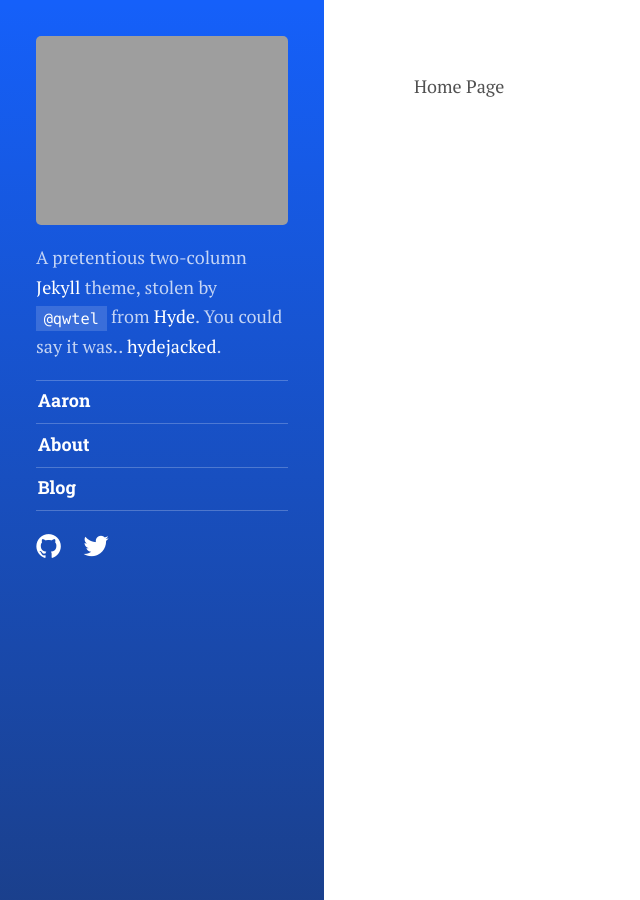
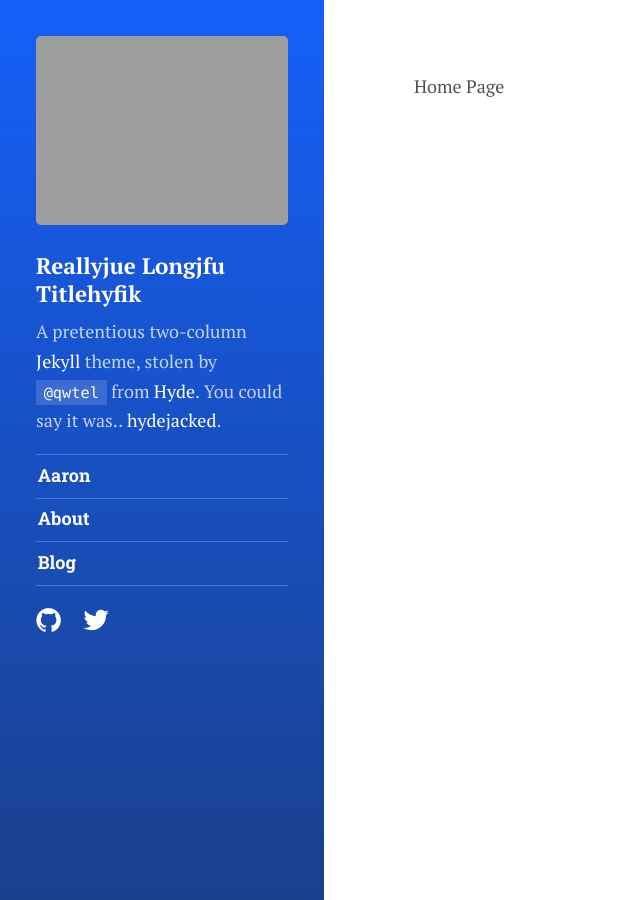
Before and after one commit to mike1d/mike1d.github.io, a Jekyll site: the page built from index.html, in a window 1280 px wide. Shown: the whole page, without its empty margins (0-640 px from the left). Built offline with Jekyll 4.4.1, drawn with Linux system fonts in a browser that asks for light colours; some web fonts are replaced.

```diff
--- a/_includes/sidebar.html
+++ b/_includes/sidebar.html
@@ -25,7 +25,7 @@
         <img src="{{ site.author.photo }}">
       {% endif %}
 
-      <!-- <h1><a href="{{ site.baseurl }}/">{{ site.title }}</a></h1> -->
+      <h3><a href="{{ site.baseurl }}/">{{ site.title }}</a></h3>
       {{ site.description | markdownify }}
     </div>
 
```
